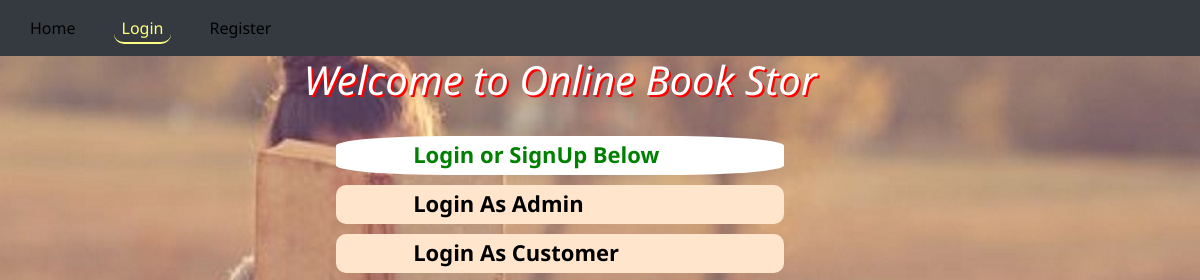
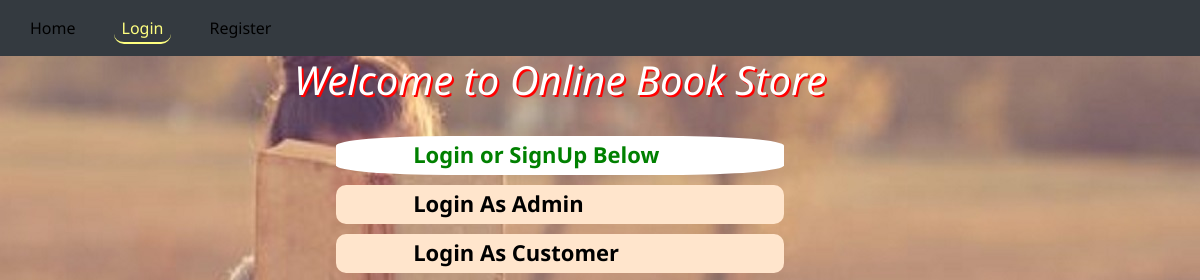
Before and after one commit to nangyaly0/Github-Action-Project, a plain HTML site: page WebContent/login.html in a window 1280 px wide. Shown: the top 280 px of the page, 80-1280 px from the left. Drawn offline with nearby package versions, Linux system fonts and the light colour scheme.

Commit message:
Update login.html

```diff
--- a/WebContent/login.html
+++ b/WebContent/login.html
@@ -34,7 +34,7 @@
 				</div>
 			</nav>
 	</header>
-	<div id="topmid"><h1>Welcome to Online Book Stor</h1></div>
+	<div id="topmid"><h1>Welcome to Online Book Store</h1></div>
 	<br>
 	<table class="tab">
 		<tr style="background-color: white; color: green; border-radius: 25%">
```
